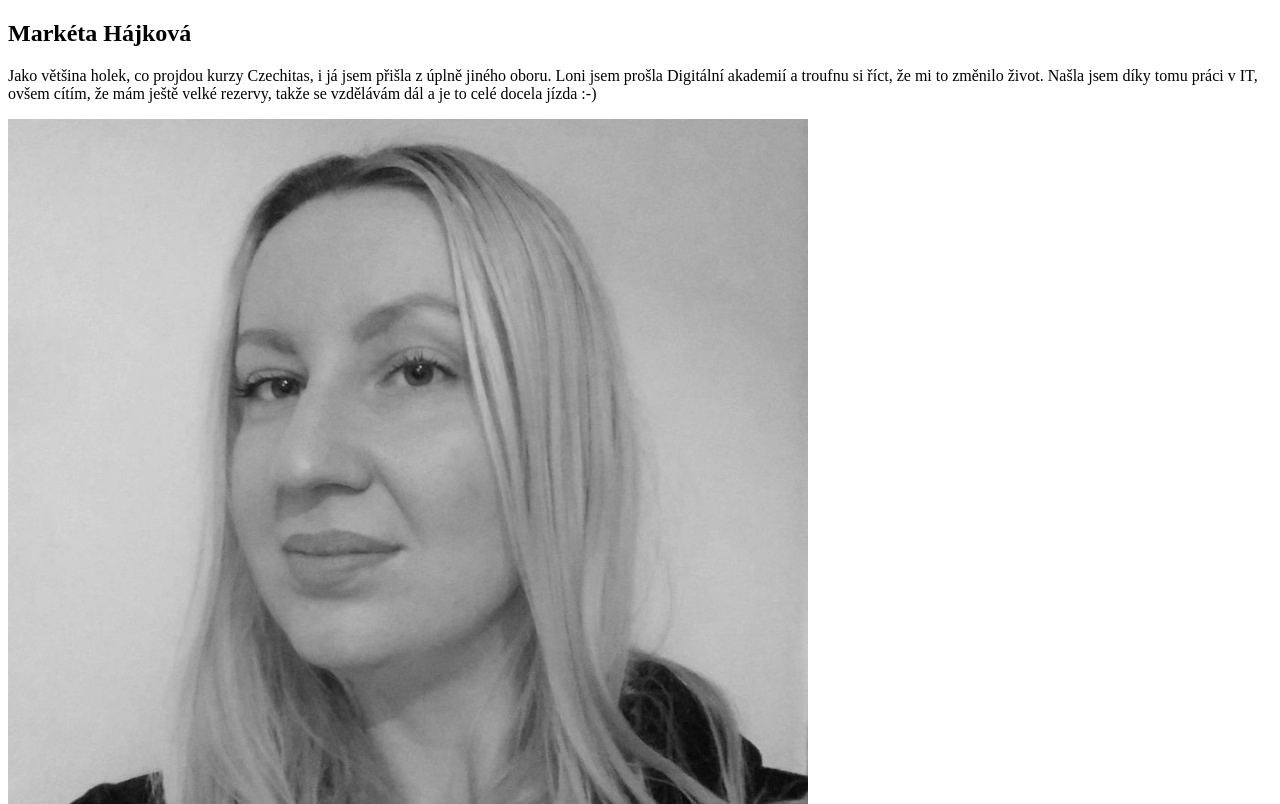
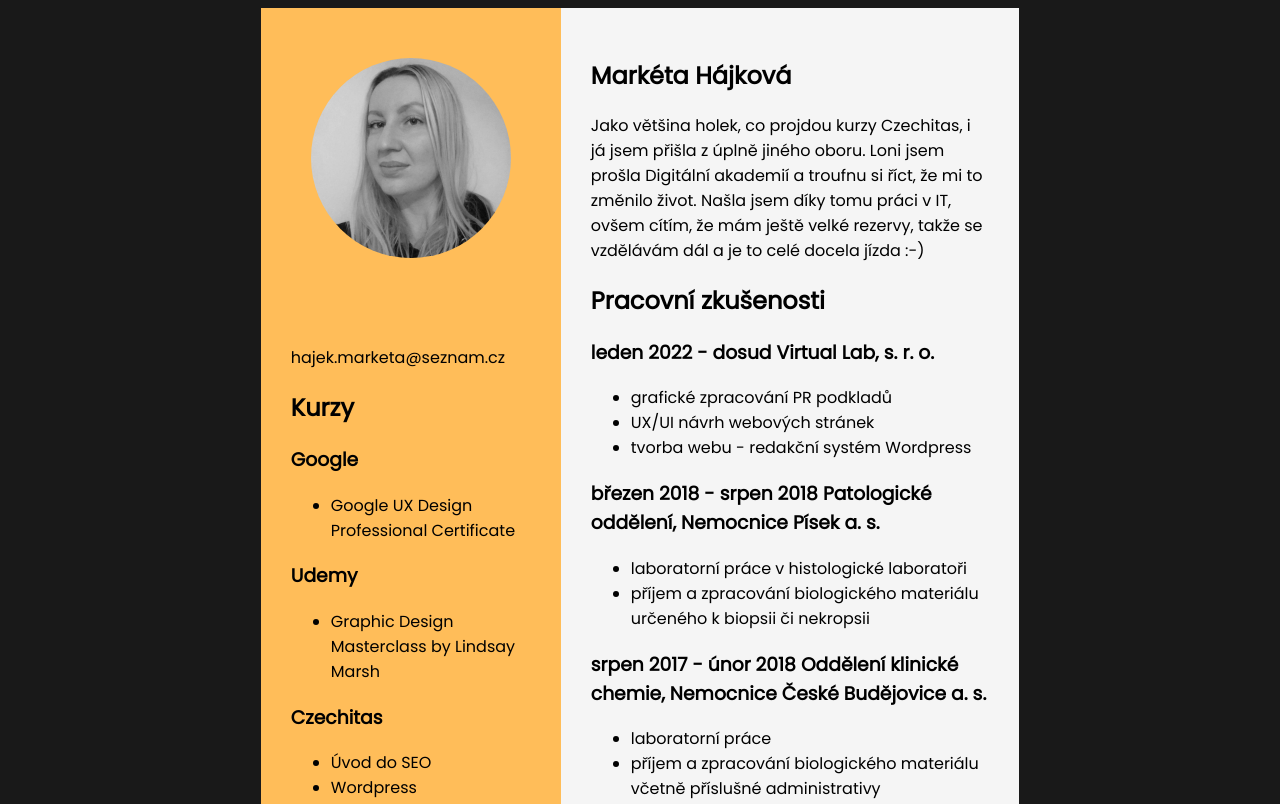
Before and after one commit to mahajek/zivotopis-koderka, a plain HTML site: page index.html in a window 1280 px wide. Shown: the top 804 px of the page. Drawn offline with Linux system fonts and the light colour scheme.

Commit message:
Styly sloupce

```diff
--- a/index.css
+++ b/index.css
@@ -0,0 +1,38 @@
+html {
+  box-sizing: border-box;
+}
+*,
+::after,
+::before {
+  box-sizing: inherit;
+}
+
+body {
+  background-color: rgb(25, 25, 25);
+  font-family: 'Poppins', sans-serif;
+}
+
+.page {
+  background-color: whitesmoke;
+  width: 60%;
+  margin: 0 auto;
+  display: flex;
+}
+
+img {
+  width: 200px;
+  border-radius: 50%;
+  margin: 50px;
+}
+
+.column-yellow {
+  background-color: #ffbd59;
+}
+
+.column-left {
+  margin: 30px;
+}
+
+.column-right {
+  margin: 30px;
+}
--- a/index.html
+++ b/index.html
@@ -4,23 +4,18 @@
     <meta charset="UTF-8" />
     <meta http-equiv="X-UA-Compatible" content="IE=edge" />
     <meta name="viewport" content="width=device-width, initial-scale=1.0" />
+    <link rel="stylesheet" href="index.css" />
+    <link
+      href="https://fonts.googleapis.com/css?family=Poppins"
+      rel="stylesheet"
+    />
     <title>Životopis</title>
   </head>
   <body>
     <div class="page">
-      <section class="about">
-        <h1>Markéta Hájková</h1>
-        <p>
-          Jako většina holek, co projdou kurzy Czechitas, i já jsem přišla z
-          úplně jiného oboru. Loni jsem prošla Digitální akademií a troufnu si
-          říct, že mi to změnilo život. Našla jsem díky tomu práci v IT, ovšem
-          cítím, že mám ještě velké rezervy, takže se vzdělávám dál a je to celé
-          docela jízda :-)
-        </p>
-      </section>
-
+      <div class="column-yellow">
+        <img src="img/moje-foto.jpg" alt="Já" />
         <div class="column-left">
-        <img src="img/moje-foto.jpg" alt="Já" />
           <section class="contact">
             <p>hajek.marketa@seznam.cz</p>
           </section>
@@ -60,8 +55,19 @@
             </ul>
           </section>
         </div>
+      </div>
 
       <div class="column-right">
+        <section class="about">
+          <h1>Markéta Hájková</h1>
+          <p>
+            Jako většina holek, co projdou kurzy Czechitas, i já jsem přišla z
+            úplně jiného oboru. Loni jsem prošla Digitální akademií a troufnu si
+            říct, že mi to změnilo život. Našla jsem díky tomu práci v IT, ovšem
+            cítím, že mám ještě velké rezervy, takže se vzdělávám dál a je to
+            celé docela jízda :-)
+          </p>
+        </section>
         <section class="work">
           <h2>Pracovní zkušenosti</h2>
           <h3>leden 2022 - dosud Virtual Lab, s. r. o.</h3>
```
Lines whose indentation alone changed are shown as unchanged.
